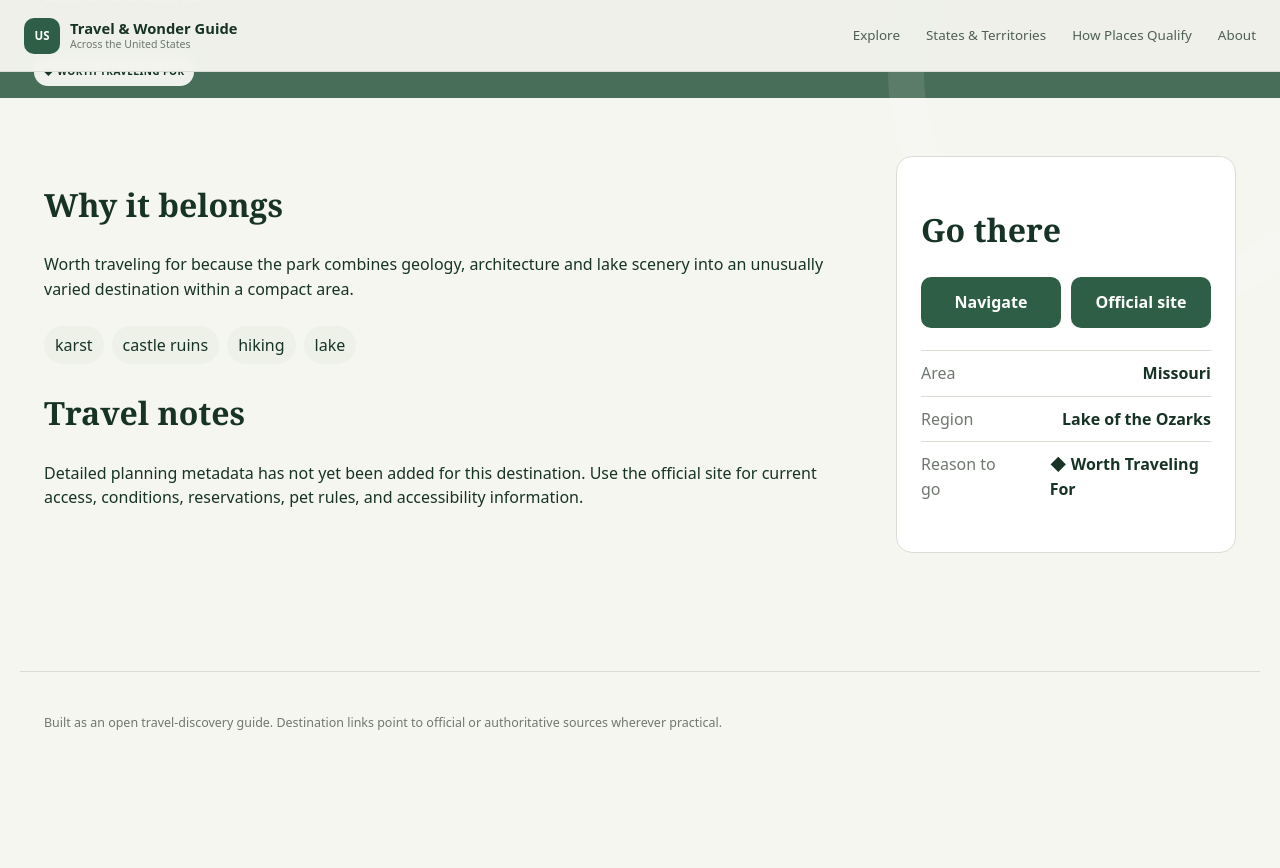
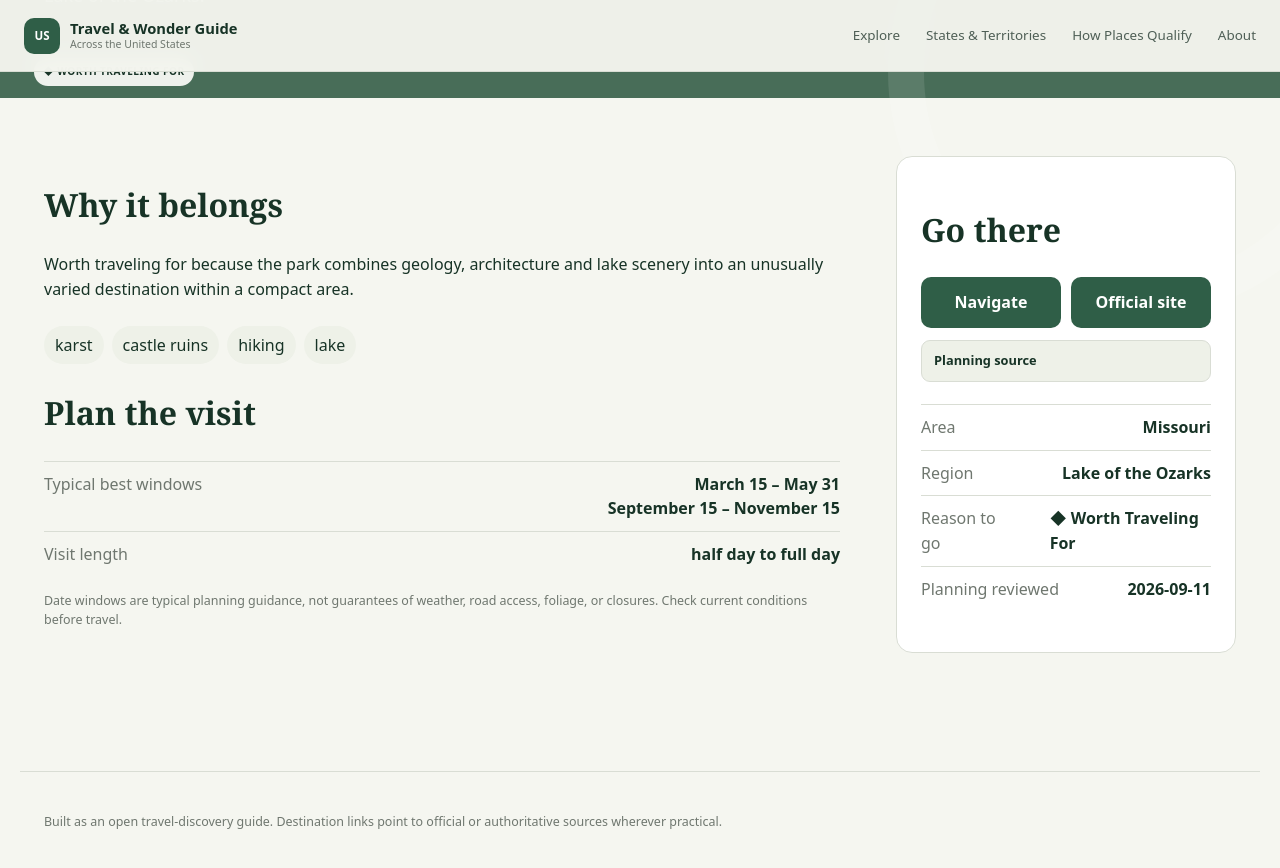
Before and after one commit to jeffthomasiii/us-travel-wonder-guide, a Jekyll site: the page built from _wonders/ha-ha-tonka-state-park.md, in a window 1280 px wide and 900 px high, scrolled down 586 px. Shown: the top 868 px of the window. Built offline with Jekyll 4.4.1, drawn with Linux system fonts in a browser that asks for light colours; before the commit the page ends 1386 px from its top, so only the background shows below that; some of the changed lines change nothing that is shown.

Commit message:
Wire Phase 2C expansion planning data

```diff
--- a/_layouts/wonder.html
+++ b/_layouts/wonder.html
@@ -15,9 +15,11 @@
     {% assign image_source_url = signature_image.image_source_url %}
   {% endif %}
 {% endif %}
-{% assign planning = site.data.travel_planning_phase2[page.slug] %}
+{% assign planning = site.data.travel_planning_phase2_expansion[page.slug] %}
+{% unless planning %}{% assign planning = site.data.travel_planning_phase2[page.slug] %}{% endunless %}
 {% unless planning %}{% assign planning = site.data.travel_planning[page.slug] %}{% endunless %}
-{% assign refinement = site.data.planning_refinements_phase2[page.slug] %}
+{% assign refinement = site.data.planning_refinements_phase2_expansion[page.slug] %}
+{% unless refinement %}{% assign refinement = site.data.planning_refinements_phase2[page.slug] %}{% endunless %}
 {% unless refinement %}{% assign refinement = site.data.planning_refinements[page.slug] %}{% endunless %}
 <article class="wonder-page">
   <div class="wonder-hero {% unless image_url %}fallback{% endunless %}" {% if image_url %}style="background-image:linear-gradient(180deg,rgba(0,0,0,.08),rgba(0,0,0,.62)),url('{{ image_url }}')"{% endif %}>
```
